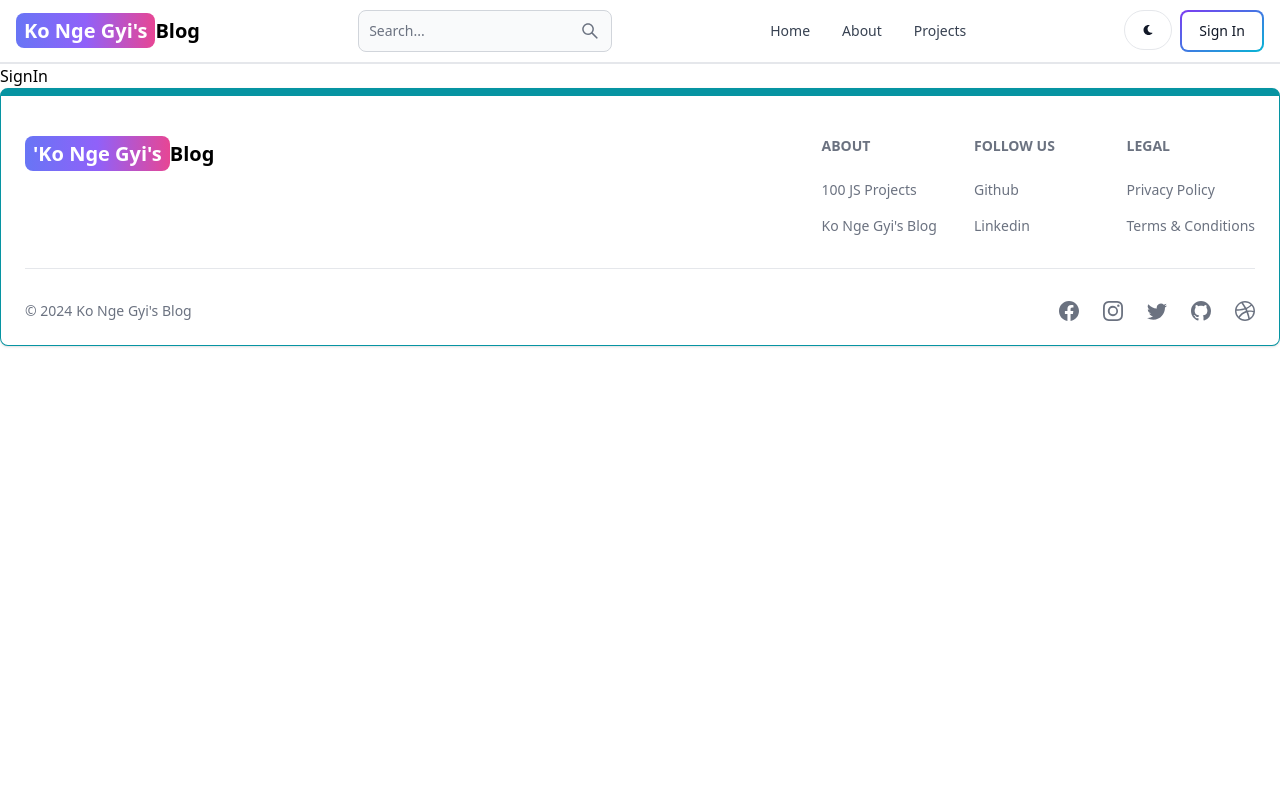
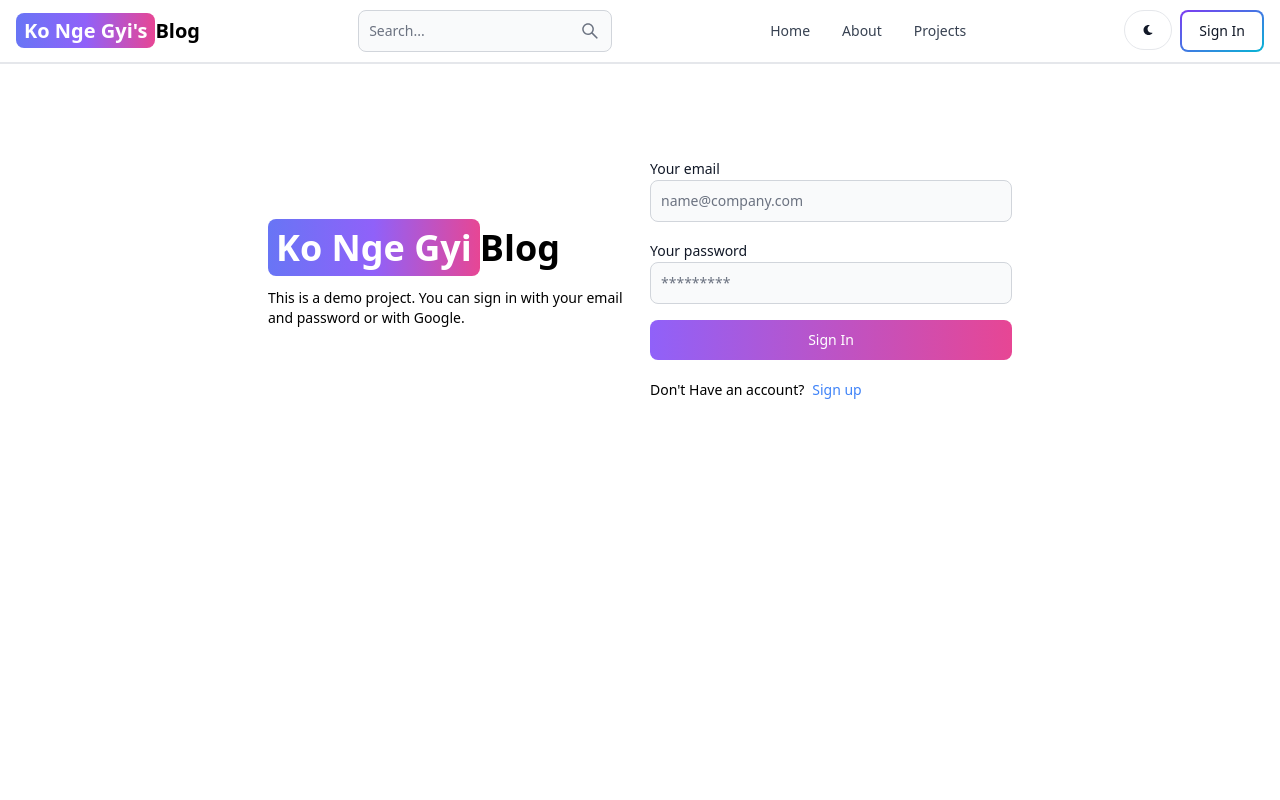
Before and after one commit to zawminhtutx/mern-blog, a React (Vite) app in the folder client/: page /sign-in in a window 1280 px wide. Shown: the top 800 px of the page. Built offline with nearby package versions, Linux system fonts and the light colour scheme.

Commit message:
complete signin page functionally

```diff
--- a/client/src/pages/SignIn.jsx
+++ b/client/src/pages/SignIn.jsx
@@ -1,9 +1,106 @@
+import { Alert, Button, Label, Spinner, TextInput } from "flowbite-react";
+import { useState } from "react";
+import { Link, useNavigate } from "react-router-dom";
 
+export default function SignIn() {
+  const [formData, setFormData] = useState({});
+  const [errorMessage, setErrorMessage] = useState(null);
+  const [loading, setLoading] = useState(false);
+  const navigate = useNavigate();
+  const handleChange = (e) => {
+    setFormData({ ...formData, [e.target.id]: e.target.value.trim() });
+  };
+  const handleSubmit = async (e) => {
+    e.preventDefault();
+    if (!formData.email || !formData.password) {
+      return setErrorMessage("Please fill out all fields.");
+    }
+    try {
+      setLoading(true);
+      setErrorMessage(null);
+      const res = await fetch("/api/auth/signin", {
+        method: "POST",
+        headers: { "Content-Type": "application/json" },
+        body: JSON.stringify(formData),
+      });
+      const data = await res.json();
+      if (data.success === false) {
+        return setErrorMessage(data.message);
+      }
+      setLoading(false);
+      if (res.ok) {
+        navigate("/ ");
+      }
+    } catch (error) {
+      setErrorMessage(error.message);
+      setLoading(false);
+    }
+  };
+  return (
+    <div className="min-h-screen mt-20">
+      <div className="flex p-3 max-w-3xl mx-auto flex-col md:flex-row md:items-center gap-5">
+        {/* left */}
+        <div className="flex-1">
+          <Link to="/" className="font-bold dark:text-white text-4xl">
+            <span className="px-2 py-1 bg-gradient-to-r from-indigo-500 via-purple-500 to-pink-500 rounded-lg text-white">
+              Ko Nge Gyi
+            </span>
+            Blog
+          </Link>
+          <p className="text-sm mt-5">
+            This is a demo project. You can sign in with your email and password
+            or with Google.
+          </p>
+        </div>
+        {/* right */}
 
-const SignIn = () => {
-  return (
-    <div>SignIn</div>
-  )
+        <div className="flex-1">
+          <form className="flex flex-col gap-4" onSubmit={handleSubmit}>
+            <div>
+              <Label value="Your email" />
+              <TextInput
+                type="email"
+                placeholder="name@company.com"
+                id="email"
+                onChange={handleChange}
+              />
+            </div>
+            <div>
+              <Label value="Your password" />
+              <TextInput
+                type="password"
+                placeholder="*********"
+                id="password"
+                onChange={handleChange}
+              />
+            </div>
+            <Button
+              gradientDuoTone="purpleToPink"
+              type="submit"
+              disabled={loading}>
+              {loading ? (
+                <>
+                  <Spinner size="sm" />
+                  <span className="pl-3">Loading...</span>
+                </>
+              ) : (
+                "Sign In"
+              )}
+            </Button>
+          </form>
+          <div className="flex gap-2 text-sm mt-5">
+            <span>{"Don't Have an account?"}</span>
+            <Link to="/sign-up" className="text-blue-500">
+              Sign up
+            </Link>
+          </div>
+          {errorMessage && (
+            <Alert className="mt-5" color="failure">
+              {errorMessage}
+            </Alert>
+          )}
+        </div>
+      </div>
+    </div>
+  );
 }
-
-export default SignIn
```
